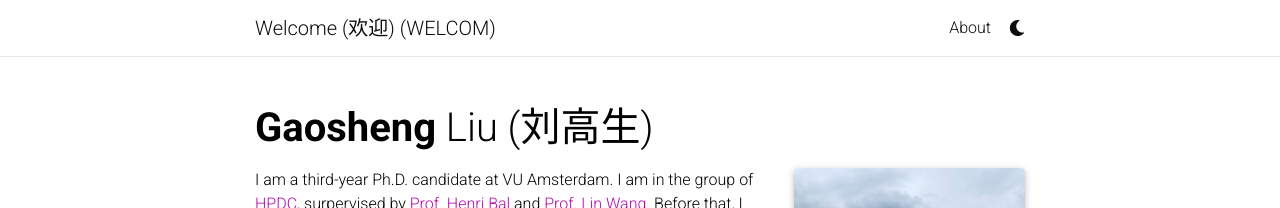
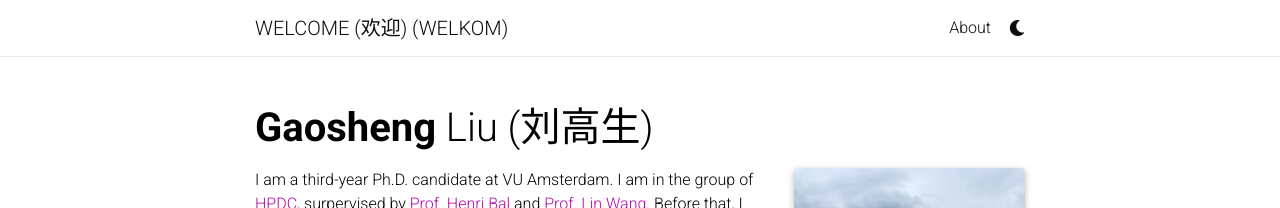
Before and after one commit to lgs001elite/lgs001elite.github.io, a Jekyll site: the page built from _pages/about.md, in a window 1280 px wide. Shown: the top 208 px of the page. Built offline with Jekyll 4.4.1, drawn with Linux system fonts in a browser that asks for light colours; nearby versions of some CDN libraries; a style sheet for code colours, icons or effects is not loaded.

Commit message:
Update _config.yml
Signed-off-by: Gaosheng Liu <65667947+lgs001elite@users.noreply.github.com>

```diff
--- a/_config.yml
+++ b/_config.yml
@@ -5,7 +5,7 @@ first_name: Gaosheng
 middle_name:
 last_name: Liu (刘高生)
 email: g.s.liu@vu.nl
-title: Welcome (欢迎) (WELCOM) # the website title (if blank, full name will be used instead)
+title: WELCOME (欢迎) (WELKOM) # the website title (if blank, full name will be used instead)
 description: > # the ">" symbol means to ignore newlines until "footer_text:"
 
 # I received my Ph.D. from Nanyang Technological University, Singapore in 2022. I was supervised by Prof. [Tan Rui](https://personal.ntu.edu.sg/tanrui/) leading the [NTU IoT Sensing Group](https://ntuiot.xyz/). Before that, I received my B.Eng. from Nankai University in 2018.
```
